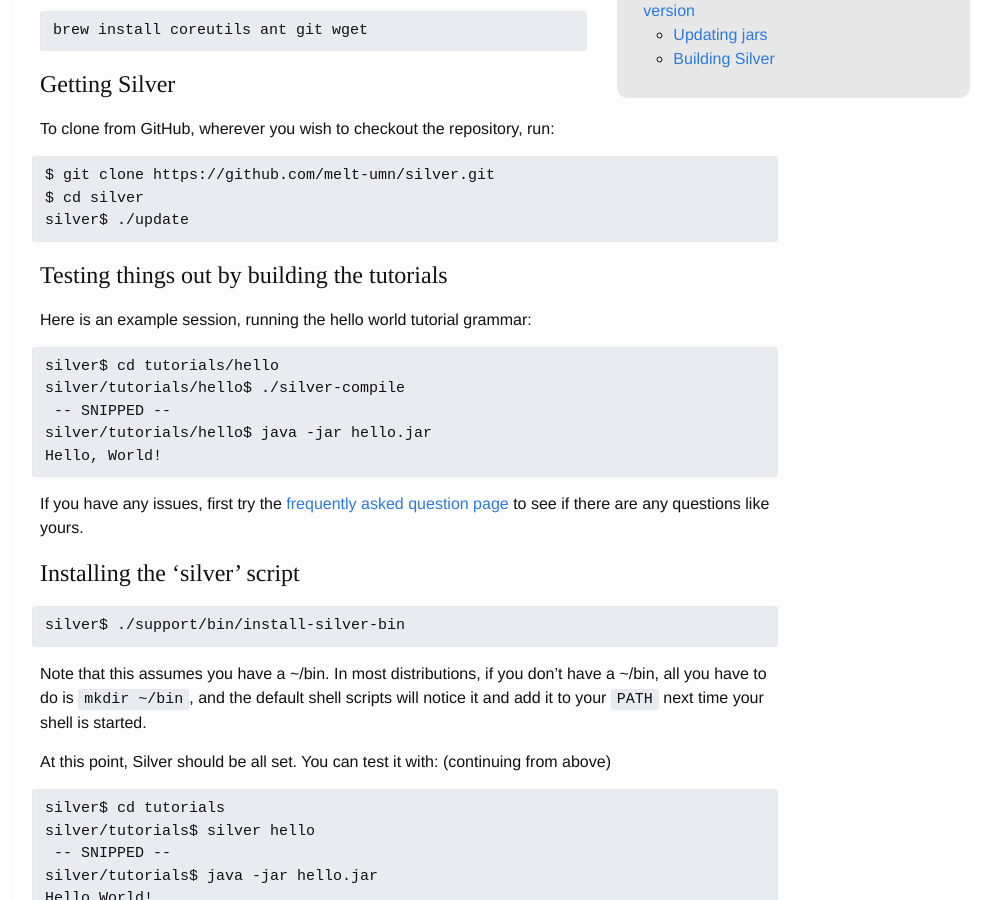
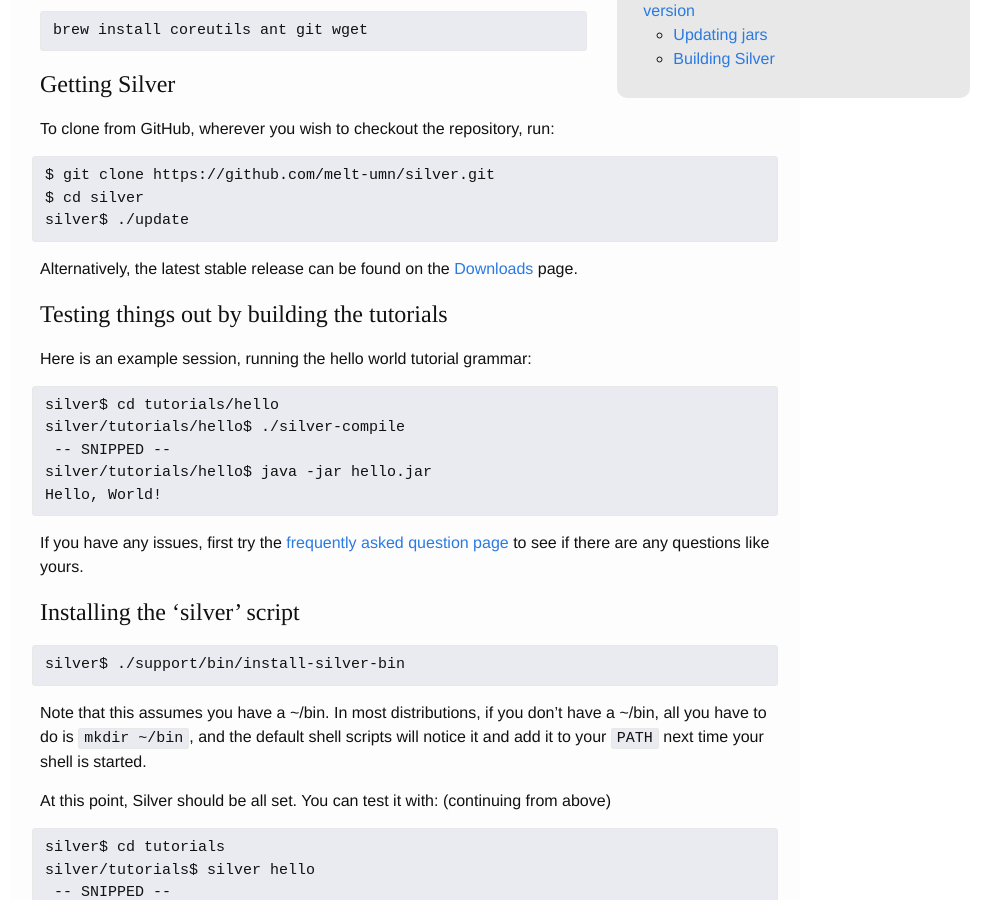
Before and after one commit to melt-umn/melt-website, a Jekyll site: the page built from silver/install-guide/index.md, in a window 1280 px wide and 900 px high, scrolled down 332 px. Shown: the whole window, without its empty margins (235-1236 px from the left). Built offline with Jekyll 4.4.1, drawn with Linux system fonts in a browser that asks for light colours.

Commit message:
add link to Downloads page from Installation Guide

````diff
--- a/silver/install-guide/index.md
+++ b/silver/install-guide/index.md
@@ -32,6 +32,8 @@
 $ cd silver
 silver$ ./update
 ```
+
+Alternatively, the latest stable release can be found on the [Downloads](/downloads/) page.
 
 ## Testing things out by building the tutorials
 
````
